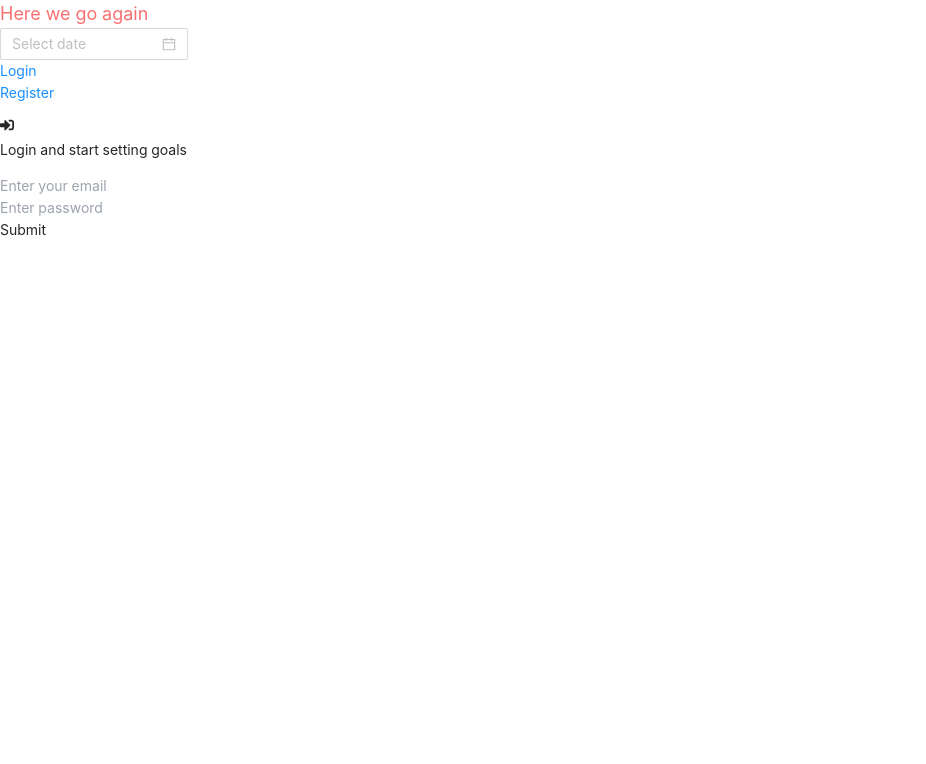
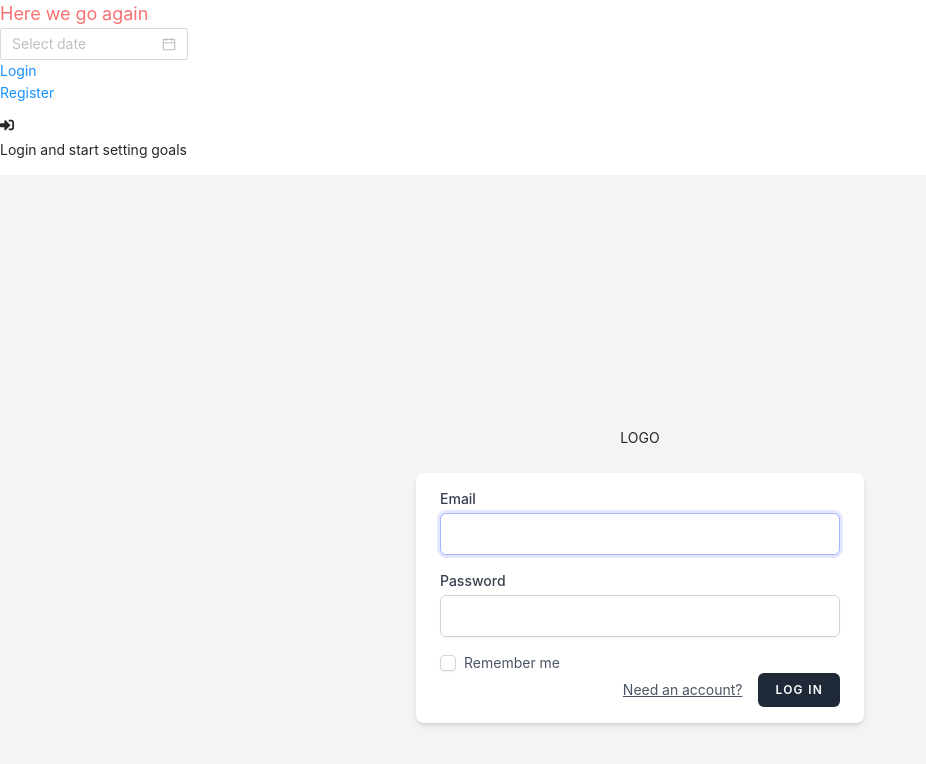
Before and after one commit to takinur/skirmisherAI, a React (Vite) app in the folder front-skirmisher/: page /login in a window 1280 px wide. Shown: the top 764 px of the page, without its empty margins (0-926 px from the left). Built offline with nearby package versions, Linux system fonts and the light colour scheme; no server answers.

Commit message:
Added Compenets for Login form

```diff
--- a/front-skirmisher/package.json
+++ b/front-skirmisher/package.json
@@ -20,6 +20,7 @@
     "react-redux": "^8.0.2",
     "react-router-dom": "^6.3.0",
     "react-toastify": "^9.0.8"
+
   },
   "devDependencies": {
     "@types/react": "^18.0.17",
@@ -28,6 +29,8 @@
     "autoprefixer": "^10.4.8",
     "postcss": "^8.4.16",
     "tailwindcss": "^3.1.8",
+    "@tailwindcss/forms": "^0.5.2",
+    "@tailwindcss/typography": "^0.5.4",
     "vite": "^3.0.7"
   }
 }
--- /dev/null
+++ b/front-skirmisher/src/components/AuthenticationCard.jsx
@@ -0,0 +1,17 @@
+import React from 'react';
+
+export default function AuthenticationCard({
+  children,
+}) {
+  return (
+    <div className="min-h-screen flex flex-col sm:justify-center items-center pt-6 sm:pt-0 bg-gray-100">
+      <div>
+        LOGO
+      </div>
+
+      <div className="w-full sm:max-w-md mt-6 px-6 py-4 bg-white shadow-md overflow-hidden sm:rounded-lg">
+        {children}
+      </div>
+    </div>
+  );
+}
--- /dev/null
+++ b/front-skirmisher/src/components/ButtonDefault.jsx
@@ -0,0 +1,16 @@
+import classNames from "classnames";
+import React from "react";
+
+export default function ButtonDefault({ children, ...props }) {
+  return (
+    <button
+      {...props}
+      className={classNames(
+        "inline-flex items-center px-4 py-2 bg-gray-800 border border-transparent rounded-md font-semibold text-xs text-white uppercase tracking-widest hover:bg-gray-700 active:bg-gray-900 focus:outline-none focus:border-gray-900 focus:ring focus:ring-gray-300 disabled:opacity-25 transition",
+        props.className
+      )}
+    >
+      {children}
+    </button>
+  );
+}
--- /dev/null
+++ b/front-skirmisher/src/components/Checkbox.jsx
@@ -0,0 +1,15 @@
+import classNames from "classnames";
+import React from "react";
+
+export default function Checkbox(props) {
+  return (
+    <input
+      type="checkbox"
+      {...props}
+      className={classNames(
+        "rounded border-gray-300 text-indigo-600 shadow-sm focus:border-indigo-300 focus:ring focus:ring-indigo-200 focus:ring-opacity-50",
+        props.className
+      )}
+    />
+  );
+}
--- /dev/null
+++ b/front-skirmisher/src/components/Input.jsx
@@ -0,0 +1,15 @@
+import classNames from 'classnames';
+import React, { forwardRef } from 'react';
+
+const JetInput = forwardRef((props, ref) => (
+  <input
+    {...props}
+    ref={ref}
+    className={classNames(
+      'border-gray-300 focus:border-indigo-300 focus:ring focus:ring-indigo-200 focus:ring-opacity-50 rounded-md shadow-sm',
+      props.className,
+    )}
+  />
+));
+
+export default JetInput;
--- /dev/null
+++ b/front-skirmisher/src/components/Label.jsx
@@ -0,0 +1,16 @@
+import React from 'react';
+
+export default function Label({
+  value,
+  htmlFor,
+  children,
+}) {
+  return (
+    <label
+      className="block font-medium text-sm text-gray-700"
+      htmlFor={htmlFor}
+    >
+      {value || children}
+    </label>
+  );
+}
--- a/front-skirmisher/src/features/auth/authSlice.js
+++ b/front-skirmisher/src/features/auth/authSlice.js
@@ -7,10 +7,10 @@ const authToken = localStorage.getItem("authToken")
   ? localStorage.getItem("authToken")
   : null;
 
-// const userInfo = authToken ? jwtDecode(authToken) : null;
+const userInfo = authToken ? jwtDecode(authToken) : null;
 
 const initialState = {
-  user: null,
+  user: userInfo,
   authToken,
   isError: false,
   isSuccess: false,
--- /dev/null
+++ b/front-skirmisher/src/pages/Back-Login.jsx
@@ -0,0 +1,110 @@
+import { useState, useEffect } from 'react'
+import { useNavigate } from 'react-router-dom'
+import { useDispatch, useSelector } from 'react-redux'
+import { toast } from 'react-toastify'
+import { login, reset } from '../features/auth/authSlice'
+import { FaSignInAlt } from 'react-icons/fa'
+
+// import Spinner from '../components/Spinner'
+
+
+
+function Login() {
+  const [formData, setFormData] = useState({
+    email: '',
+    password: '',
+  })
+
+  const { email, password } = formData
+
+  const navigate = useNavigate()
+  const dispatch = useDispatch()
+
+  const { user, isLoading, isError, isSuccess, message } = useSelector(
+    (state) => state.auth
+  )
+
+  console.log(user, isLoading, isError, isSuccess, message)
+
+  //Redirect to home if user is logged in
+
+  useEffect(() => {
+    if (isError) {
+      toast.error(message)
+    }
+
+    if (isSuccess || user) {
+      navigate('/')
+    }
+
+    dispatch(reset())
+  }, [user, isError, isSuccess, message, navigate, dispatch])
+
+  const onChange = (e) => {
+    setFormData((prevState) => ({
+      ...prevState,
+      [e.target.name]: e.target.value,
+    }))
+  }
+
+  const onSubmit = (e) => {
+    e.preventDefault()
+
+    const userData = {
+      email,
+      password,
+    }
+
+    dispatch(login(userData))
+  }
+
+  if (isLoading) {
+    return <h1>Loading...</h1>
+  }
+
+  return (
+    <>
+      <section className='heading'>
+        <h1>
+          <FaSignInAlt />
+        </h1>
+        <p>Login and start setting goals</p>
+      </section>
+
+      <section className='form'>
+        <form onSubmit={onSubmit}>
+          <div className='form-group'>
+            <input
+              type='email'
+              className='form-control'
+              id='email'
+              name='email'
+              value={email}
+              placeholder='Enter your email'
+              onChange={onChange}
+            />
+          </div>
+          <div className='form-group'>
+            <input
+              type='password'
+              className='form-control'
+              id='password'
+              name='password'
+              value={password}
+              placeholder='Enter password'
+              onChange={onChange}
+            />
+          </div>
+
+          <div className='form-group'>
+            <button type='submit' className='btn btn-block'>
+              Submit
+            </button>
+          </div>
+        </form>
+      </section>
+    </>
+  )
+}
+
+export default Login
--- a/front-skirmisher/src/pages/HomePage.jsx
+++ b/front-skirmisher/src/pages/HomePage.jsx
@@ -5,6 +5,7 @@ export const HomePage = () => {
     <>
       <div>HomePage</div>
 
+
     </>
   );
 };
--- a/front-skirmisher/src/pages/Login.jsx
+++ b/front-skirmisher/src/pages/Login.jsx
@@ -1,110 +1,131 @@
-import { useState, useEffect } from 'react'
-import { useNavigate } from 'react-router-dom'
-import { useDispatch, useSelector } from 'react-redux'
-import { toast } from 'react-toastify'
-import { login, reset } from '../features/auth/authSlice'
-import { FaSignInAlt } from 'react-icons/fa'
+import { useState, useEffect } from "react";
+import { useNavigate } from "react-router-dom";
+import { useDispatch, useSelector } from "react-redux";
+import { toast } from "react-toastify";
+import { login, reset } from "../features/auth/authSlice";
+import { FaSignInAlt } from "react-icons/fa";
+import Input from "../components/Input";
+import Label from "../components/Label";
+import classNames from "classnames";
+import AuthenticationCard from "../components/AuthenticationCard";
+import ButtonDefault from "../components/ButtonDefault";
+import Checkbox from "../components/Checkbox";
 
-// import Spinner from '../components/Spinner'
+export default function Login() {
+  const [formData, setFormData] = useState({
+    email: "",
+    password: "",
+  });
 
+  const { email, password } = formData;
 
-
-function Login() {
-  const [formData, setFormData] = useState({
-    email: '',
-    password: '',
-  })
-
-  const { email, password } = formData
-
-  const navigate = useNavigate()
-  const dispatch = useDispatch()
+  const navigate = useNavigate();
+  const dispatch = useDispatch();
 
   const { user, isLoading, isError, isSuccess, message } = useSelector(
     (state) => state.auth
-  )
+  );
 
-  console.log(user, isLoading, isError, isSuccess, message)
+  // console.log(user, isLoading, isError, isSuccess, message);
 
   //Redirect to home if user is logged in
 
   useEffect(() => {
     if (isError) {
-      toast.error(message)
+      toast.error(message);
     }
 
     if (isSuccess || user) {
-      navigate('/')
+      navigate("/");
     }
 
-    dispatch(reset())
-  }, [user, isError, isSuccess, message, navigate, dispatch])
+    dispatch(reset());
+  }, [user, isError, isSuccess, message, navigate, dispatch]);
 
   const onChange = (e) => {
     setFormData((prevState) => ({
       ...prevState,
       [e.target.name]: e.target.value,
-    }))
-  }
+    }));
+  };
 
   const onSubmit = (e) => {
-    e.preventDefault()
+    e.preventDefault();
 
     const userData = {
       email,
       password,
-    }
+    };
 
-    dispatch(login(userData))
-  }
+    dispatch(login(userData));
+  };
 
-  if (isLoading) {
-    return <h1>Loading...</h1>
-  }
+  // if (isLoading) {
+  //   return <h1>Loading...</h1>;
+  // }
 
   return (
     <>
-      <section className='heading'>
+      <section className="heading">
         <h1>
           <FaSignInAlt />
         </h1>
         <p>Login and start setting goals</p>
       </section>
-
-      <section className='form'>
+      <AuthenticationCard>
         <form onSubmit={onSubmit}>
-          <div className='form-group'>
-            <input
-              type='email'
-              className='form-control'
-              id='email'
-              name='email'
-              value={email}
-              placeholder='Enter your email'
+          <div>
+            <Label htmlFor="email">Email</Label>
+            <Input
+              id="email"
+              type="email"
+              className="mt-1 block w-full"
               onChange={onChange}
-            />
-          </div>
-          <div className='form-group'>
-            <input
-              type='password'
-              className='form-control'
-              id='password'
-              name='password'
-              value={password}
-              placeholder='Enter password'
-              onChange={onChange}
+              required
+              autoFocus
             />
           </div>
 
-          <div className='form-group'>
-            <button type='submit' className='btn btn-block'>
-              Submit
-            </button>
+          <div className="mt-4">
+            <Label htmlFor="password">Password</Label>
+            <Input
+              id="password"
+              type="password"
+              className="mt-1 block w-full"
+              onChange={onChange}
+              required
+              autoComplete="current-password"
+            />
+          </div>
+          <div className="mt-4">
+            <label className="flex items-center">
+              <Checkbox
+                name="remember"
+                // checked={form.data.remember === "on"}
+                // onChange={(e) =>
+                //   form.setData("remember", e.currentTarget.checked ? "on" : "")
+                // }
+              />
+              <span className="ml-2 text-sm text-gray-600">Remember me</span>
+            </label>
+            <div className="flex items-center justify-end">
+              <a
+                href="/"
+                className="underline text-sm text-gray-600 hover:text-gray-900"
+              >
+                Need an account?
+              </a>
+
+              <ButtonDefault
+                className={classNames("ml-4", { "opacity-25": isLoading })}
+                disabled={isLoading}
+              >
+                Log in
+              </ButtonDefault>
+            </div>
           </div>
         </form>
-      </section>
+      </AuthenticationCard>
     </>
-  )
+  );
 }
-
-export default Login
--- a/front-skirmisher/tailwind.config.cjs
+++ b/front-skirmisher/tailwind.config.cjs
@@ -1,8 +1,15 @@
+const defaultTheme = require('tailwindcss/defaultTheme');
+
 /** @type {import('tailwindcss').Config} */
 module.exports = {
   content: ["./src/**/*.{js,jsx,ts,tsx}"],
   theme: {
-    extend: {},
-  },
-  plugins: [],
+    extend: {
+        fontFamily: {
+            sans: ['Nunito', ...defaultTheme.fontFamily.sans],
+        },
+    },
+},
+
+plugins:[require('@tailwindcss/forms'), require('@tailwindcss/typography')],
 }
```
Also changed, not shown: front-skirmisher/src/components/Header.jsx (+3 -12 lines), 1 other file (tests, documents, lock files or other folders).
